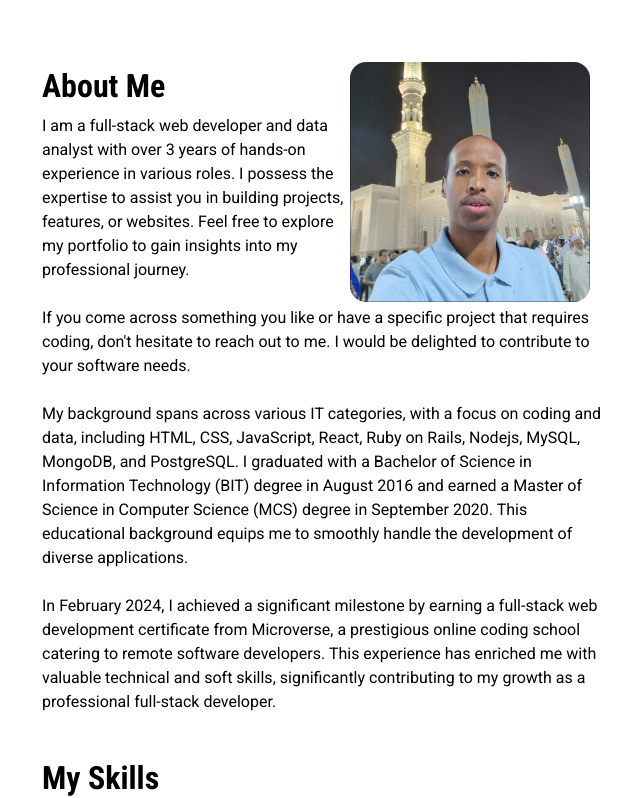
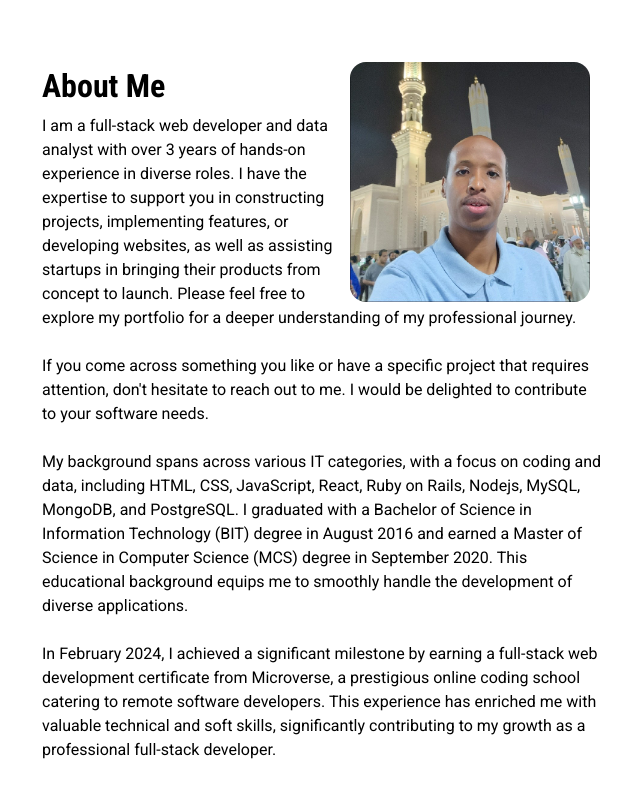
Before and after one commit to katarighe/my-portfolio-website, a React (Vite) app: page / in a window 1280 px wide. Shown: the part 894-1692 px from the top of the page, without its empty margins (318-958 px from the left). Built offline with nearby package versions, Linux system fonts and the light colour scheme.

Commit message:
Update the paragraphs

```diff
--- a/src/pages/Home.jsx
+++ b/src/pages/Home.jsx
@@ -169,23 +169,26 @@ function Home() {
               About Me
             </h3>
             <p className="text-base font-robotoOriginal">
-              I am a full-stack web developer and data analyst with
-              over 3 years of hands-on experience in various roles. I possess
-              the expertise to assist you in building projects, features, or
-              websites. Feel free to explore my portfolio to gain insights into
-              my professional journey. <br />
+              I am a full-stack web developer and data analyst with over 3 years
+              of hands-on experience in diverse roles. I have the expertise to
+              support you in constructing projects, implementing features, or
+              developing websites, as well as assisting startups in bringing
+              their products from concept to launch. Please feel free to explore
+              my portfolio for a deeper understanding of my professional
+              journey. <br />
               <br />
               If you come across something you like or have a specific project
-              that requires coding, don't hesitate to reach out to me. I would
+              that requires attention, don't hesitate to reach out to me. I would
               be delighted to contribute to your software needs. <br />
               <br />
               My background spans across various IT categories, with a focus on
-              coding and data, including HTML, CSS, JavaScript, React,
-              Ruby on Rails, Nodejs, MySQL, MongoDB, and PostgreSQL. I graduated
-              with a Bachelor of Science in Information Technology (BIT) degree
-              in August 2016 and earned a Master of Science in Computer Science (MCS)
-              degree in September 2020. This educational background equips me to smoothly
-              handle the development of diverse applications. <br />
+              coding and data, including HTML, CSS, JavaScript, React, Ruby on
+              Rails, Nodejs, MySQL, MongoDB, and PostgreSQL. I graduated with a
+              Bachelor of Science in Information Technology (BIT) degree in
+              August 2016 and earned a Master of Science in Computer Science
+              (MCS) degree in September 2020. This educational background equips
+              me to smoothly handle the development of diverse applications.{" "}
+              <br />
               <br />
               In February 2024, I achieved a significant milestone by earning a
               full-stack web development certificate from Microverse, a
```
